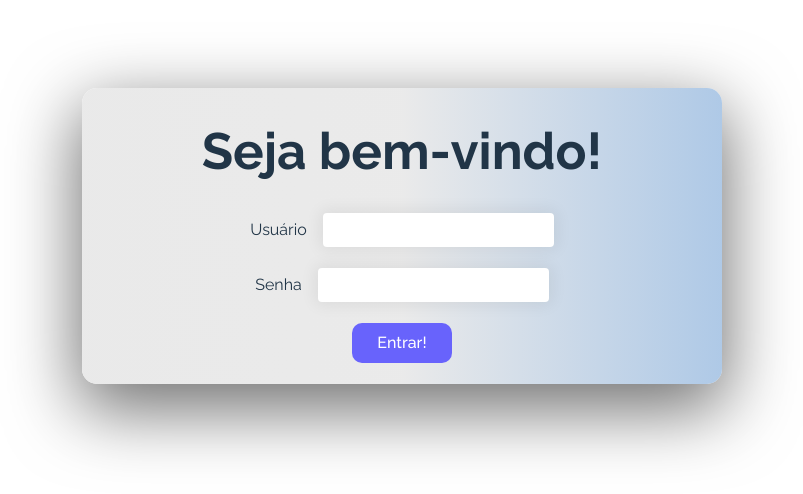
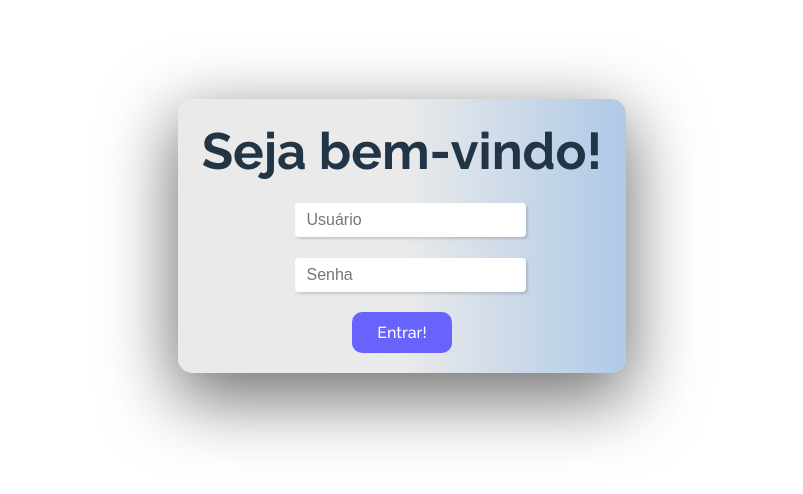
Before and after one commit to gabeFrancisco/RestaurantSuitWeb, a React (Vite) app in the folder restaurantsuit/: page /login in a window 1280 px wide. Shown: the part 164-658 px from the top of the page, without its empty margins (238-1041 px from the left). Built offline with nearby package versions, Linux system fonts and the light colour scheme; no server answers.

Commit message:
Removed labels on login page, fixed styles

```diff
--- a/restaurantsuit/src/App.css
+++ b/restaurantsuit/src/App.css
@@ -63,7 +63,7 @@ textarea {
 input,
 select,
 textarea {
-  box-shadow: 0 0 15px 4px rgba(0, 0, 0, 0.06);
+  box-shadow: rgba(0, 0, 0, 0.15) 1.95px 1.95px 2.6px;
   background-color: white;
   border-radius: 0.25rem;
   padding: 0.5rem 0.75rem;
--- a/restaurantsuit/src/components/Header/Header.css
+++ b/restaurantsuit/src/components/Header/Header.css
@@ -1,5 +1,5 @@
 .Header{
-  background: linear-gradient(to right,var(--primaryGd), var(--primary), var(--primary), var(--primary),var(--primaryGd));
+  background: linear-gradient(to right, var(--primary), var(--primary), var(--primary),var(--primaryGd));
   height: 3.5rem;
   color: #fff;
   display: flex;
--- a/restaurantsuit/src/pages/Login/LoginPage.css
+++ b/restaurantsuit/src/pages/Login/LoginPage.css
@@ -14,9 +14,13 @@
 
 .LoginPage .FormArea{
     background: linear-gradient(to right, #e8e8e8ef, #e8e8e8e6, #92b6debc);
-    width: 50vw;
+    min-width: 35vw;
     border-radius: 15px;
     box-shadow: rgba(0, 0, 0, 0.56) 0px 22px 70px 4px;
+}
+
+.LoginPage .FormArea h1{
+    margin: 1.5rem;
 }
 
 .LoginPage .FormArea .Form{
--- a/restaurantsuit/src/pages/Login/LoginPage.tsx
+++ b/restaurantsuit/src/pages/Login/LoginPage.tsx
@@ -33,8 +33,9 @@ export default function LoginPage() {
         <h1>Seja bem-vindo!</h1>
         <form onSubmit={formik.handleSubmit}>
           <div className="Form">
-            <label htmlFor="username">Usuário</label>
+            {/* <label htmlFor="username">Usuário</label> */}
             <input
+              placeholder="Usuário"
               id="username"
               type="text"
               name="username"
@@ -43,8 +44,9 @@ export default function LoginPage() {
             />
           </div>
           <div className="Form">
-            <label htmlFor="password">Senha</label>
+            {/* <label htmlFor="password">Senha</label> */}
             <input
+              placeholder="Senha"
               id="password"
               type="password"
               name="password"
@@ -53,7 +55,9 @@ export default function LoginPage() {
             />
           </div>
           <div className="Form">
-            <button type="submit" className="btn-secondary">Entrar!</button>
+            <button type="submit" className="btn-secondary">
+              Entrar!
+            </button>
           </div>
         </form>
       </div>
--- a/restaurantsuit/src/services/apiService.ts
+++ b/restaurantsuit/src/services/apiService.ts
@@ -21,8 +21,8 @@ apiService.interceptors.response.use(
   },
   (error) => {
     if (error.response.status === 401) {
-			// loginService.logoutUser()
-			// window.location.pathname = '/login'
+			loginService.logoutUser()
+			window.location.pathname = '/login'
     }
   }
 )
```
Also changed, not shown: restaurantsuit/src/store/features/authSlice.ts (line endings or trailing spaces).
